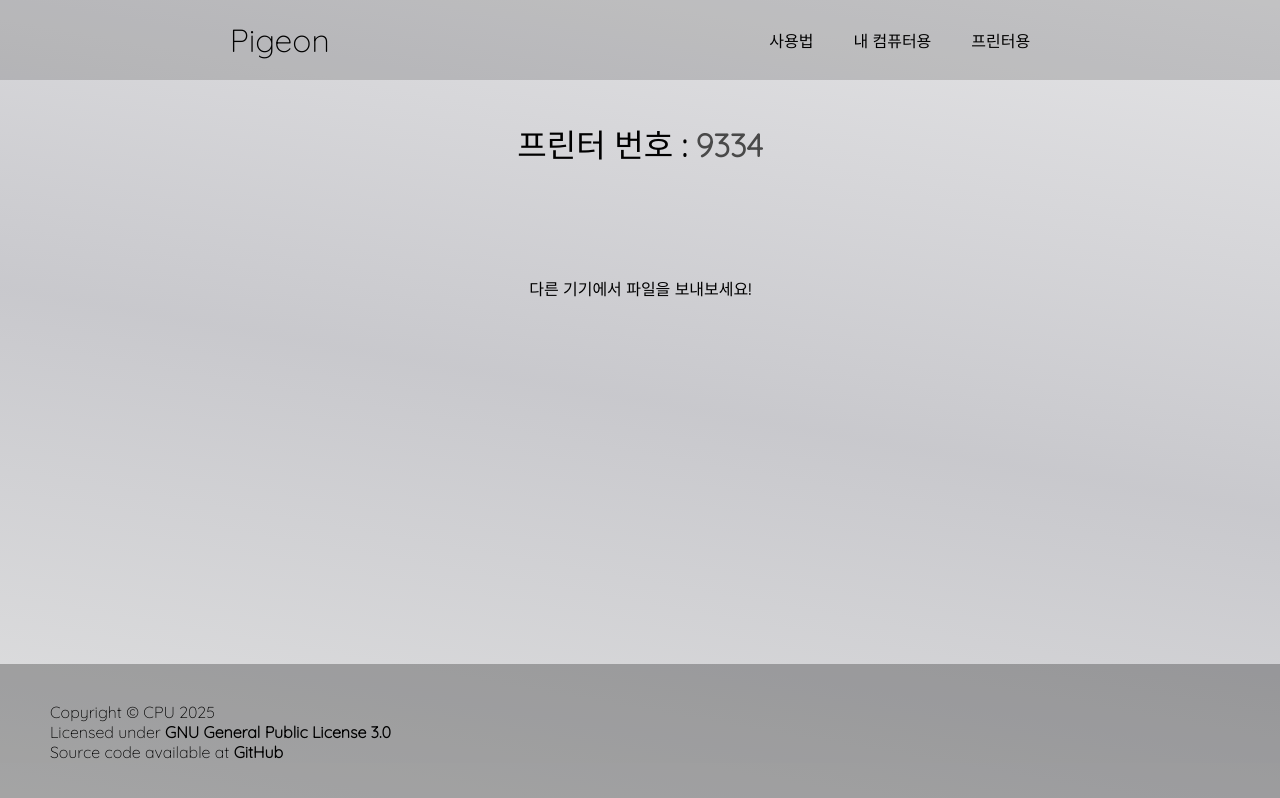
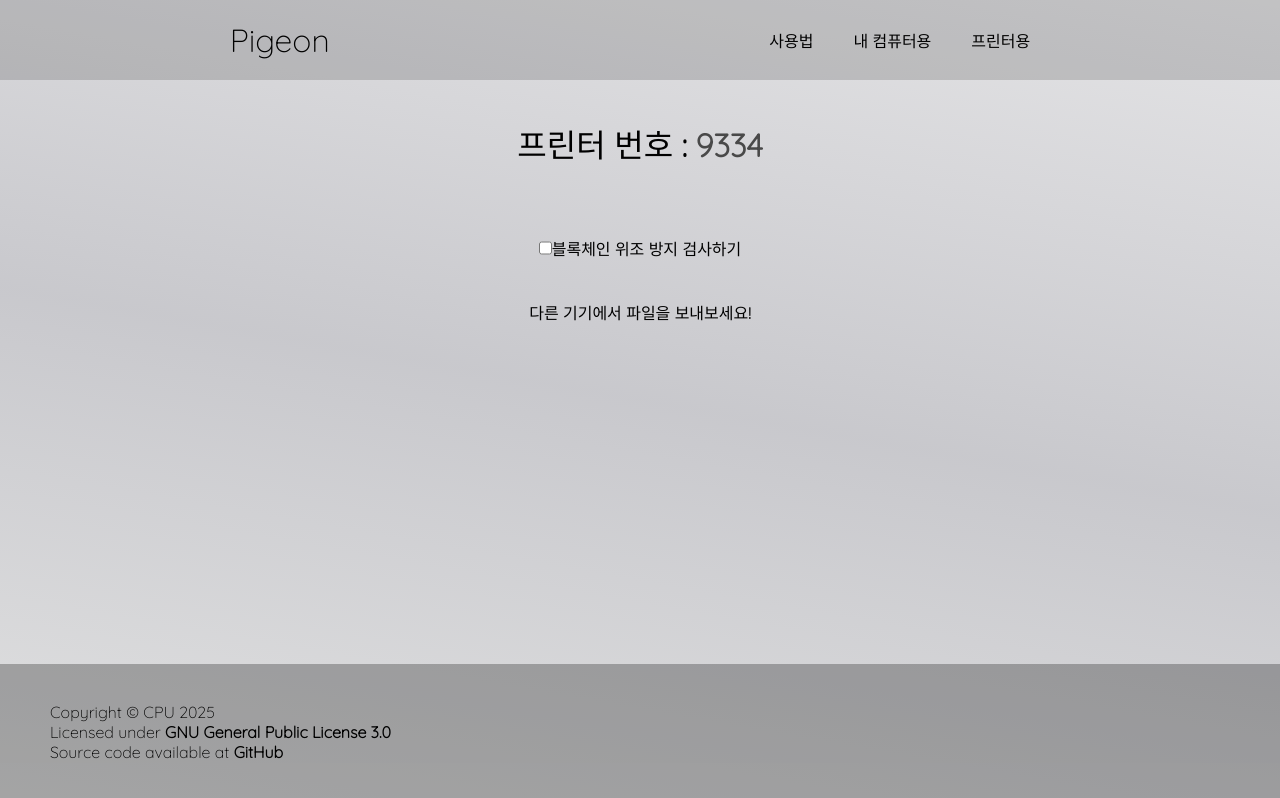
Before and after one commit to sjsh-sujebi/wapt-frontend, a React (Create React App) app: page /printer in a window 1280 px wide. Built offline with nearby package versions, Linux system fonts and the light colour scheme; no server answers; the database is empty.

Commit message:
optional blockchain verification

```diff
--- a/src/components/Printer.tsx
+++ b/src/components/Printer.tsx
@@ -21,11 +21,20 @@ export default function HomePage() {
             }).then(async (data) => {
                 const response = data.data as APIResponse
 
+                let verify_response = {
+                    is_success: false,
+                    payload: "Fake payload"
+                }
+
+                if ((document.querySelector("#blockchain") as HTMLInputElement).checked) {
+                    verify_response = (await axios.post("/.netlify/functions/file_verify", JSON.stringify({
+                        base64File: response.payload.base64Data,
+                        code: code
+                    }))).data as APIResponse
+                }
+
                 // TODO: file tamper verification code
-                const verify_response = (await axios.post("/.netlify/functions/file_verify", JSON.stringify({
-                    base64File: response.payload.base64Data,
-                    code: code
-                }))).data as APIResponse
+
 
                 // TODO: code end
 
@@ -61,7 +70,10 @@ export default function HomePage() {
     const default_return = (
         <div className="pt_container">
             <h1 className="pt_title mdownfont">프린터 번호 <span className="upfont">:</span> <span className="upfont pt_gray">{code}</span></h1>
-
+                <div className="us_checkbox_group">
+                    <input type="checkbox" id="blockchain" />
+                    <label htmlFor="blockchain" className="mdownfont" title="블록체인을 사용하므로 시간이 걸릴 수 있습니다.">블록체인 위조 방지 검사하기</label>
+                </div>
             {
                 (() => {
                     if (downloadLinks.length == 0) {
```
